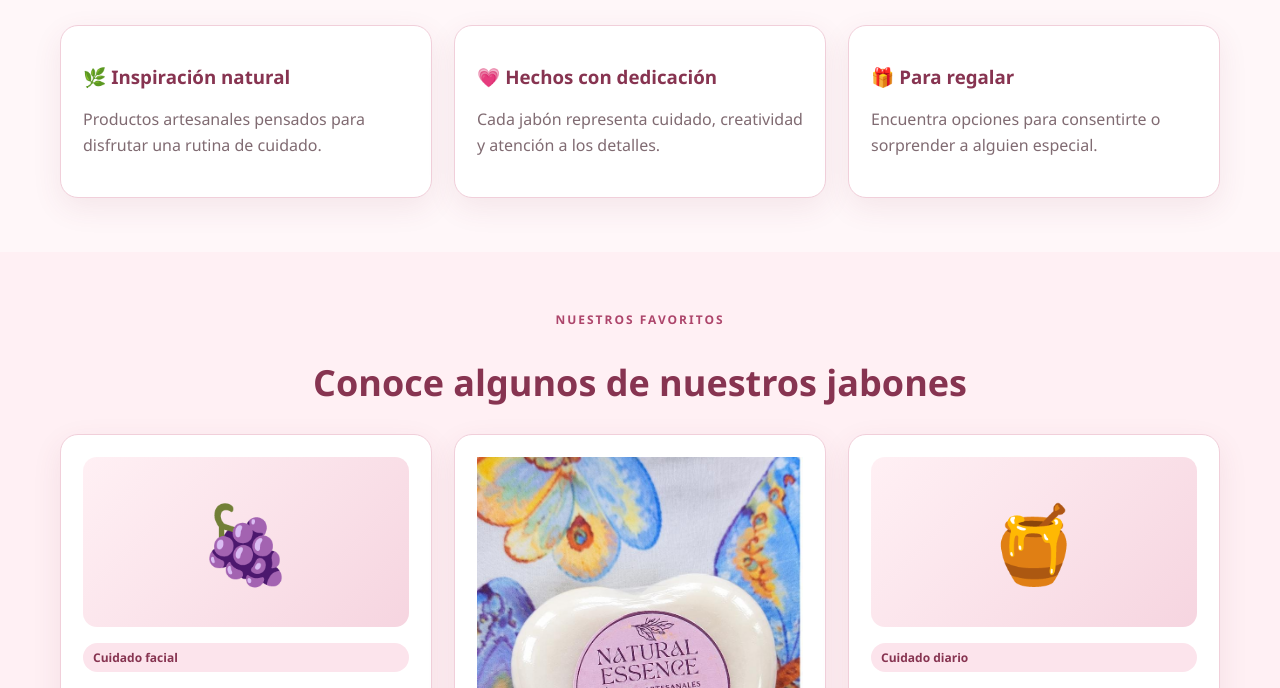
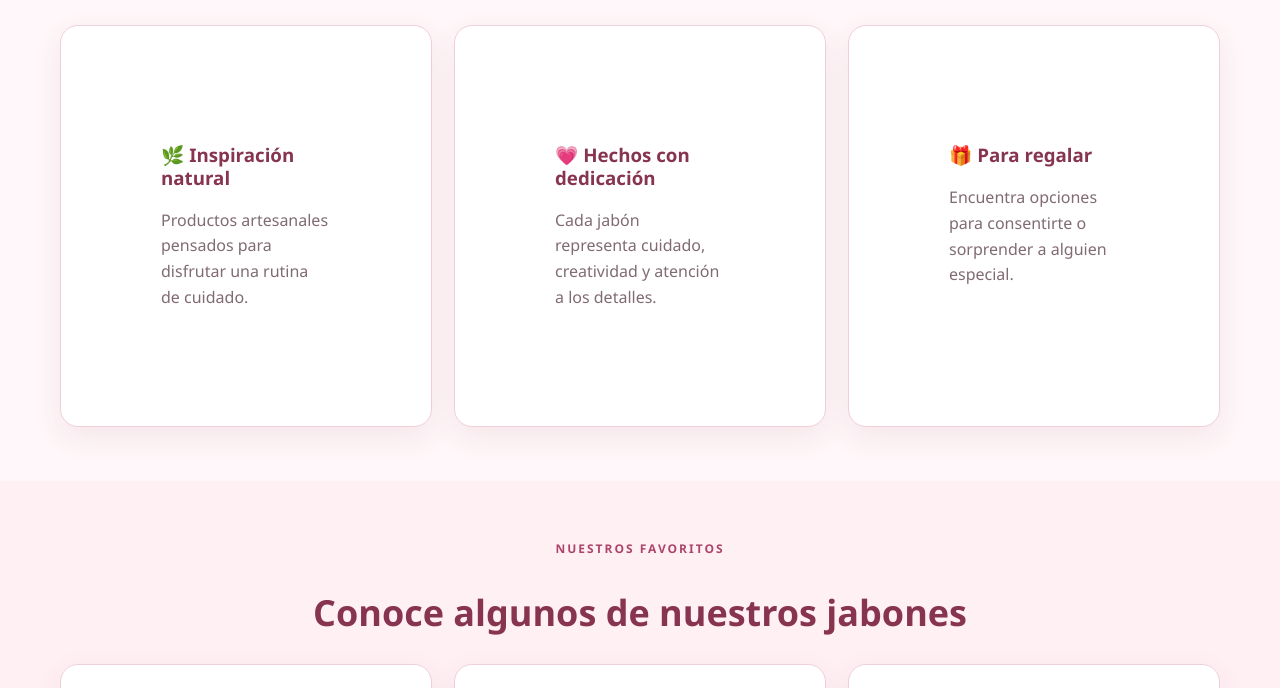
Before and after one commit to aypjung97-sketch/HTML-natural-essence, a plain HTML site: page registro/index.html in a window 1280 px wide. Shown: the part 807-1495 px from the top of the page. Drawn offline with Linux system fonts and the light colour scheme.

Commit message:
actualizacion dia 2

```diff
--- a/registro/CSS/estilos.css
+++ b/registro/CSS/estilos.css
@@ -231,7 +231,7 @@ p {
     background: white;
     border: 1px solid var(--borde);
     border-radius: 18px;
-    padding: 22px;
+    padding: 100px;
     box-shadow: var(--sombra);
 }
 
```
